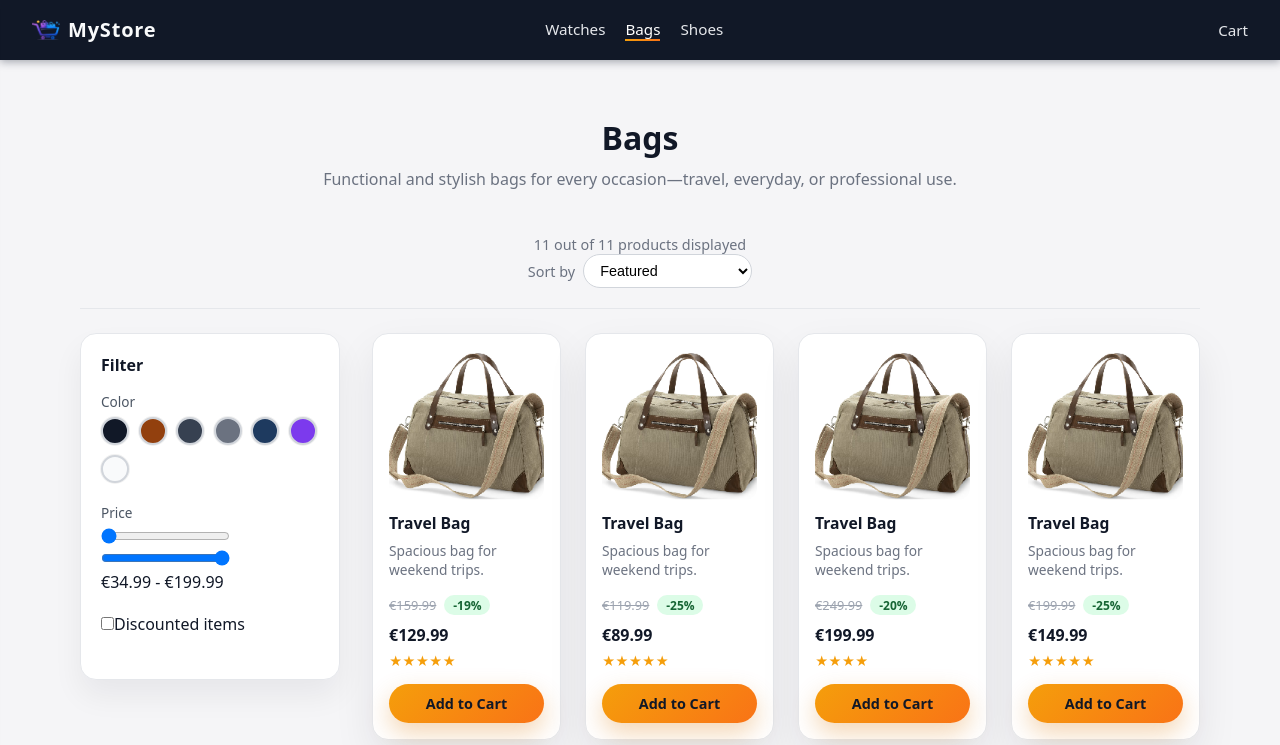
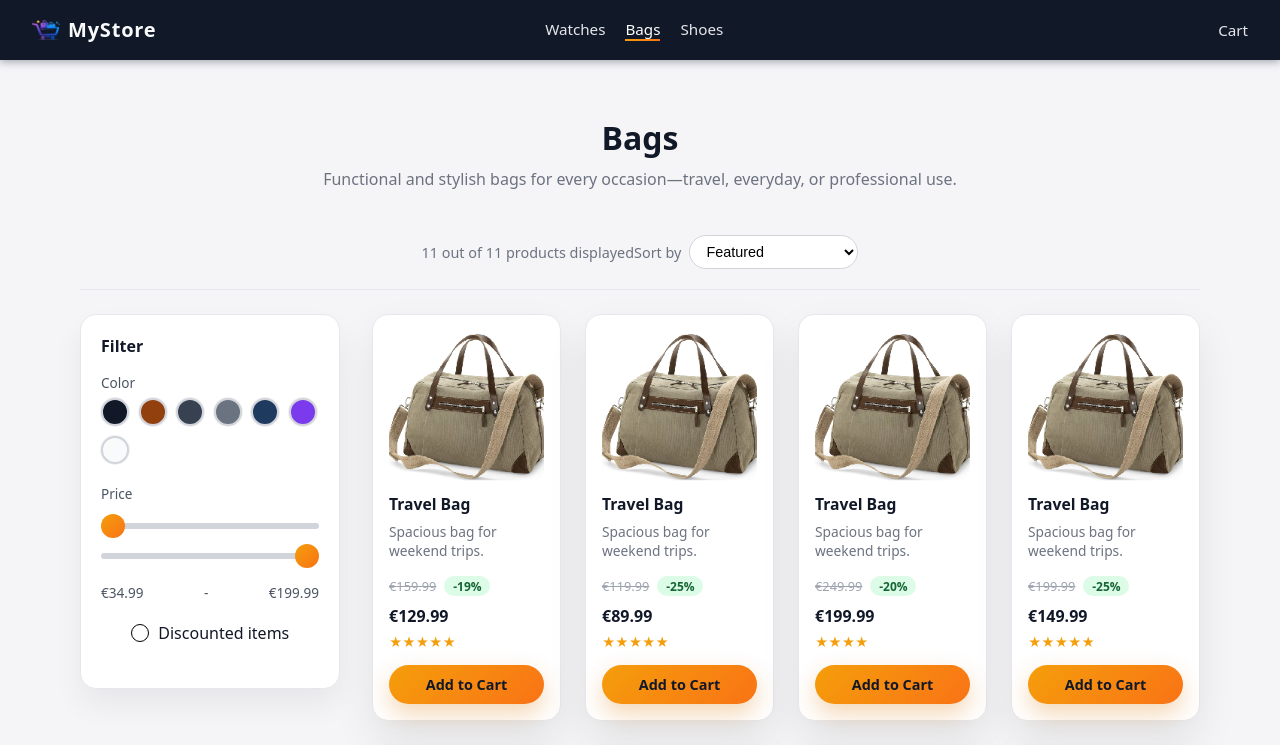
Before and after one commit to BozhidarZagorov/MyStore, a React (Vite) app: page /bags in a window 1280 px wide. Shown: the top 745 px of the page. Built offline with nearby package versions, Linux system fonts and the light colour scheme.

Commit message:
filter style and checkbox

```diff
--- a/src/styles.css
+++ b/src/styles.css
@@ -372,6 +372,90 @@ main {
 .plp-filter-tag-remove:hover {
   background-color: #42464e;
 }
+
+.plp-sort-mobile-filters-wrapper {
+  display: none;
+  flex-direction: column; /* stack button + drawer */
+  align-items: center;    /* center horizontally */
+  width: 100%;            /* make full width so centering works */
+  margin-top: 0.5rem;
+}
+
+.plp-price-slider {
+  display: flex;
+  flex-direction: column;
+  gap: 1.5rem;
+  margin-top: 1.25rem; /* optional: add some top spacing */
+}
+
+.plp-price-slider input[type="range"] {
+  width: 100%;
+  -webkit-appearance: none;
+  height: 6px;
+  border-radius: 3px;
+  background: #d1d5db;
+  outline: none;
+  cursor: pointer;
+}
+
+.plp-price-slider input[type="range"]::-webkit-slider-thumb {
+  -webkit-appearance: none;
+  height: 24px;
+  width: 24px;
+  border-radius: 50%;
+  background: linear-gradient(135deg, #f59e0b, #f97316);
+  cursor: pointer;
+}
+
+.plp-price-values {
+  display: flex;
+  justify-content: space-between;
+  font-size: 0.85rem;
+  color: #4b5563;
+}
+
+.plp-discount-filter {
+  margin-top: 1rem;
+  justify-self: center;
+}
+
+.plp-checkbox {
+  display: flex;
+  align-items: center;
+  gap: 0.6rem;
+  cursor: pointer;
+  position: relative;
+  user-select: none;
+}
+
+/* Hide native checkbox */
+.plp-checkbox input {
+  position: absolute;
+  opacity: 0;
+  pointer-events: none;
+}
+
+/* Custom round checkbox */
+.plp-checkbox-custom {
+  width: 18px;
+  height: 18px;
+  border-radius: 50%;
+  border: 1px solid black;
+  background-color: white;
+  transition: all 0.2s ease;
+}
+
+/* Checked state */
+.plp-checkbox input:checked + .plp-checkbox-custom {
+  background-color: #00ff08;
+  border: 1px solid black;
+}
+
+/* Optional subtle hover */
+.plp-checkbox:hover .plp-checkbox-custom {
+  transform: scale(1.05);
+}
+
 
 .plp-product-count {
   justify-self: center;
```
